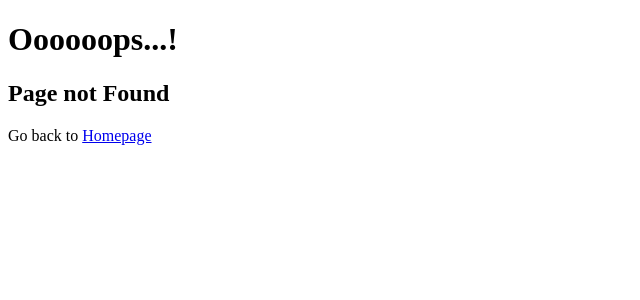
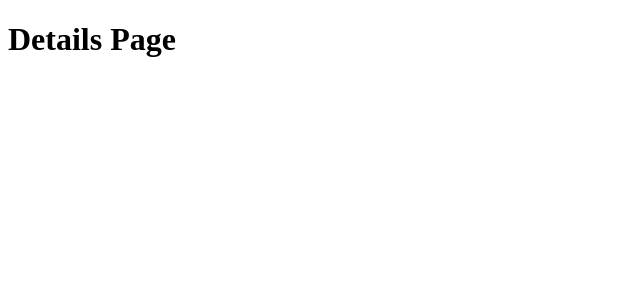
Before and after one commit to khanshorif331/nextjs-basic, a Next.js app: page /shorif/1 in a window 1280 px wide. Before the commit this address had no page. Shown: the top 300 px of the page, without its empty margins (0-640 px from the left). Built offline with nearby package versions, Linux system fonts and the light colour scheme.

Commit message:
details page created

```diff
--- /dev/null
+++ b/pages/shorif/[id].js
@@ -0,0 +1,9 @@
+const Details = () => {
+	return (
+		<div>
+			<h1>Details Page</h1>
+		</div>
+	)
+}
+
+export default Details
```
